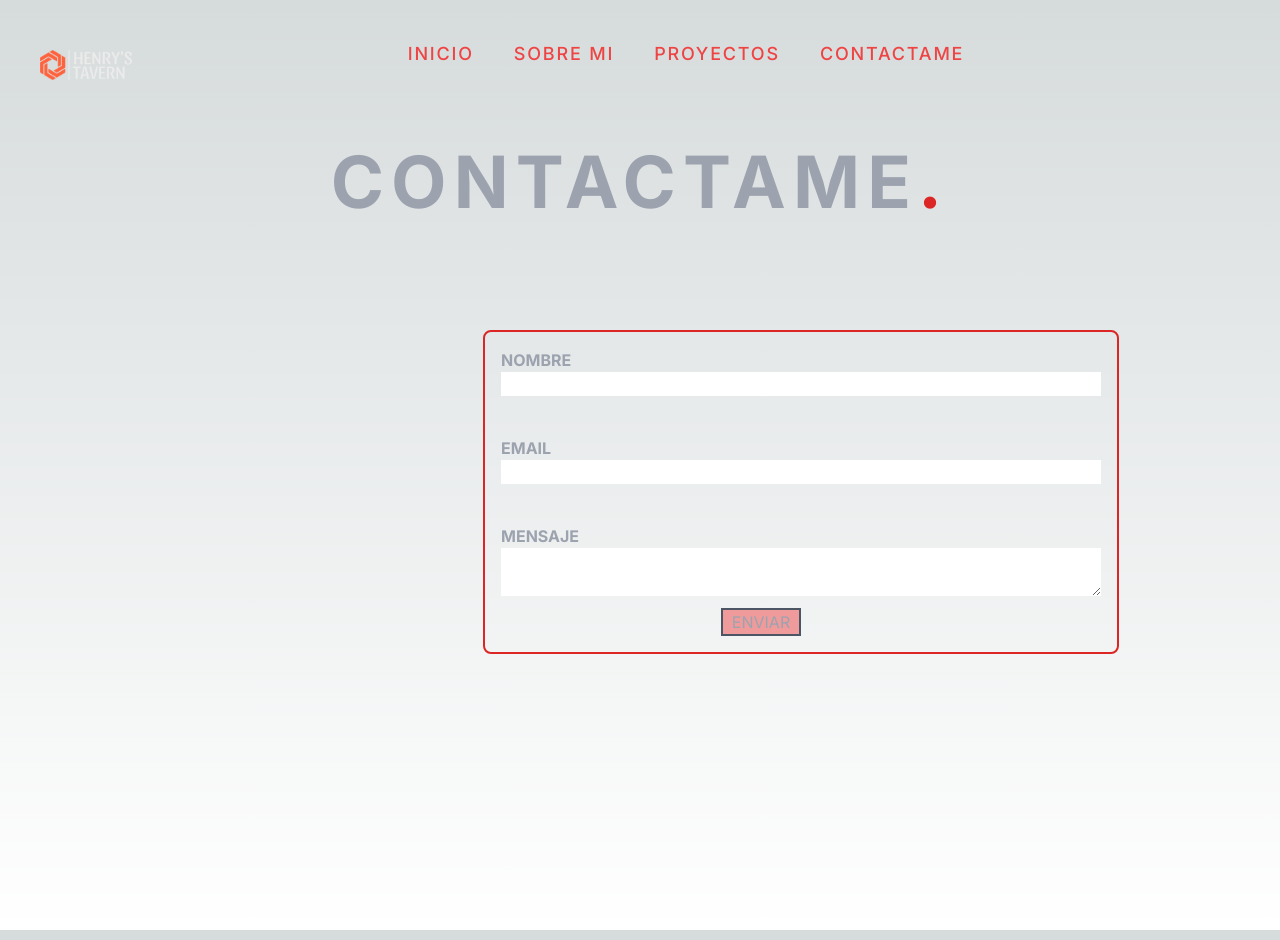
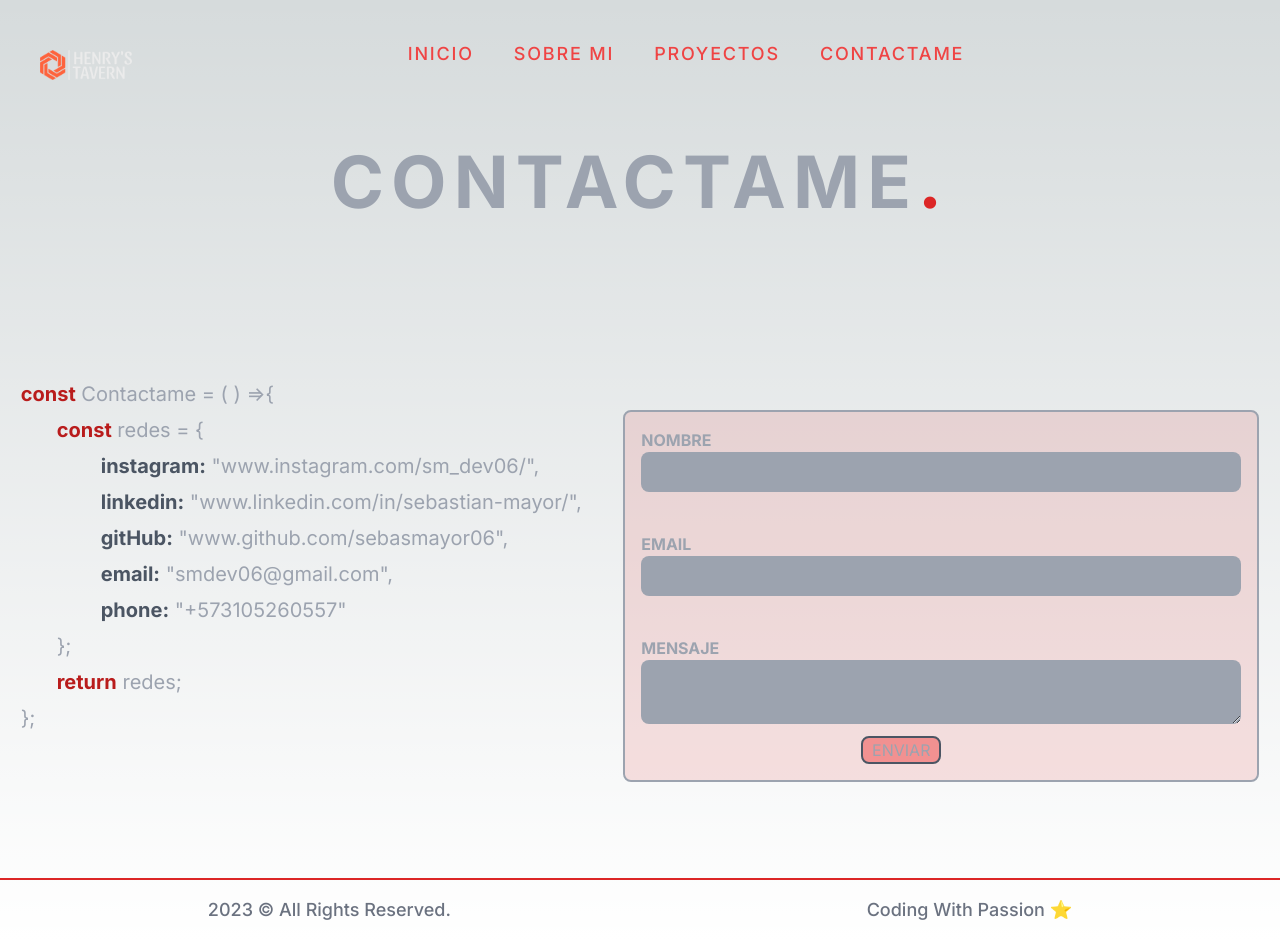
Before and after one commit to sebasmayor06/Portafolio, a Next.js app: page /components/Contactame in a window 1280 px wide. Built offline with nearby package versions, Linux system fonts and the light colour scheme; what tailwindcss-animated would draw is missing.

Commit message:
Page proyectos terminada

```diff
--- a/src/app/components/Contactame/page.jsx
+++ b/src/app/components/Contactame/page.jsx
@@ -3,11 +3,18 @@ import React, { useRef } from 'react';
 import emailjs from '@emailjs/browser';
 import Image from 'next/image';
 import img from "../../../../public/image/yo-removebg-preview.png"
+import { motion } from 'framer-motion';
+import Footer from '../Name/footer'
 
 
 
 export default function page() {
   const form = useRef();
+  const instagram = <a className='cursor-pointer' target="_blank" href='https://www.instagram.com/sm_dev06/'>"www.instagram.com/sm_dev06/"</a>
+  const linkedin =<a className='cursor-pointer' target="_blank" href='https://www.linkedin.com/in/sebastian-mayor/'>"www.linkedin.com/in/sebastian-mayor/"</a>
+  const gitHub = <a className='cursor-pointer' target="_blank" href='https://github.com/sebasmayor06'>"www.github.com/sebasmayor06"</a>
+  const email= <a className='cursor-pointer' target="_blank" href='mailto:smdev06@gmail.com'  >"smdev06@gmail.com"</a>
+  const phone =  <a className='cursor-pointer' target="_blank" href='https://wa.me/+573105260557'  >"+573105260557"</a>
   const sendEmail = (e) => {
     e.preventDefault();
 
@@ -22,25 +29,51 @@ export default function page() {
 
 
   return (
-    <div className='flex flex-col min-h-screen gap-24'>
+    <div className='flex flex-col  gap-24'>
 
       <h1  className='animate-fade-down animate-once animate-duration-1000 animate-delay-500 animate-ease-out animate-normal animate-fill-backwards flex justify-center font-bold text-5xl text-gray-400 sm:text-7xl tracking-wide md:tracking-widest m-4'> CONTACTAME <span className='text-red-600'>.</span></h1>
     <div className='flex flex-col lg:flex lg:flex-row justify-around items-center '>
-<div >
 
+  <div className='flex flex-col gap-2 sm:text-sm lg:text-xl'  >
+
+
+   <span className='text-gray-400'> <span className='font-bold text-red-700'>const</span> {` Contactame = ( ) =>{`} </span>
+
+   <span className='ml-9 text-gray-400'> <span className='font-bold text-red-700'>const</span>  {`redes = {`} </span>
+   <span className='ml-20 text-gray-400 hover:text-red-600'> <span className='text-gray-600 font-bold'>instagram:</span>  {instagram}, </span>
+   <span className='ml-20 text-gray-400 hover:text-red-600'> <span className='text-gray-600 font-bold'>linkedin:</span>  {linkedin},</span>
+    <span className='ml-20 text-gray-400 hover:text-red-600'> <span className='text-gray-600 font-bold' >gitHub:</span>  {gitHub}, </span>
+    <span className='ml-20 text-gray-400 hover:text-red-600'> <span className='text-gray-600 font-bold' >email:</span>  {email}, </span>
+      <span className='ml-20 text-gray-400 hover:text-red-600'> <span className='text-gray-600 font-bold' > phone:</span>  {phone} </span>
+      <span className='ml-9 text-gray-400'> {` };`} </span>
+      <span className='ml-9 text-gray-400'> <span className='font-bold text-red-700'>return</span>  redes; </span>
+      <span className='text-gray-400'> {`  }; `} </span>
+
+
+
+  </div>
+<div className='mt-20'>
+
+    <motion.form
+    initial={{ x: "50%", opacity:0 }}
+    animate={{ x: 0, opacity:1}}
+    transition={{
+      duration: 1.8,
+      ease: 'easeInOut',
+      repeatType: 'loop'}}
+    className='flex flex-col  relative bg-red-600 bg-opacity-[12%] border-2 border-solid border-gray-400 rounded-lg p-4' ref={form} onSubmit={sendEmail}>
+      <label className='font-bold text-gray-400' >NOMBRE</label>
+      <input required={true} className='w-[250px] p-2 bg-gray-400 font-bold rounded-lg  text-black lg:w-[600px] mb-10' type="text" name="user_name" />
+      <label className='font-bold text-gray-400'>EMAIL</label>
+      <input required={true} className='w-[250px] p-2 bg-gray-400 font-bold rounded-lg  text-black lg:w-[600px] mb-10' type="email" name="user_email" />
+      <label className='font-bold text-gray-400 '>MENSAJE</label>
+      <textarea required={true} className='w-[250px] p-2 bg-gray-400 rounded-lg font-bold text-black lg:w-[600px] mb-10' name="message" />
+      <button className='text-gray-400 rounded-lg  absolute bottom-4 right-1/2 border-2 border-solid border-gray-600 w-20 bg-red-500 bg-opacity-50' type='submit'> ENVIAR </button>
+    </motion.form>
 </div>
-<div>
-
-    <form className='flex flex-col  relative border-2 border-solid border-red-600 rounded-lg p-4' ref={form} onSubmit={sendEmail}>
-      <label className='font-bold text-gray-400' >NOMBRE</label>
-      <input className='w-[250px] font-bold text-black lg:w-[600px] mb-10' type="text" name="user_name" />
-      <label className='font-bold text-gray-400'>EMAIL</label>
-      <input className='w-[250px] font-bold text-black lg:w-[600px] mb-10' type="email" name="user_email" />
-      <label className='font-bold text-gray-400'>MENSAJE</label>
-      <textarea className='w-[250px] font-bold text-black lg:w-[600px] mb-10' name="message" />
-      <button className='text-gray-400 absolute bottom-4 right-1/2 border-2 border-solid border-gray-600 w-20 bg-red-500 bg-opacity-50' type='submit'> ENVIAR </button>
-    </form>
-</div>
+    </div>
+    <div>
+      <Footer></Footer>
     </div>
     </div>
   )
--- a/src/app/components/Proyectos/page.jsx
+++ b/src/app/components/Proyectos/page.jsx
@@ -11,7 +11,7 @@ export default function proyectos() {
   const array = ["PROYECTOS."];
 
   return (
-    <div className="flex min-h-screen flex-col justify-center items-center gap-20">
+    <div className="flex min-h-screen flex-col justify-between items-center gap-20">
       <Transition></Transition>
       <div className="flex justify-center font-bold text-5xl text-gray-400 sm:text-7xl tracking-wide md:tracking-widest">
         {array[0].split("").map((e, index) => (
```
